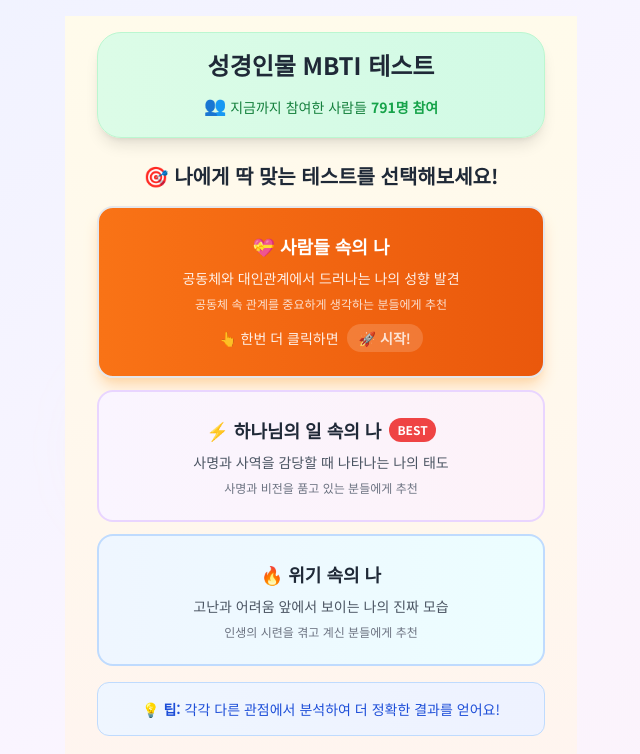
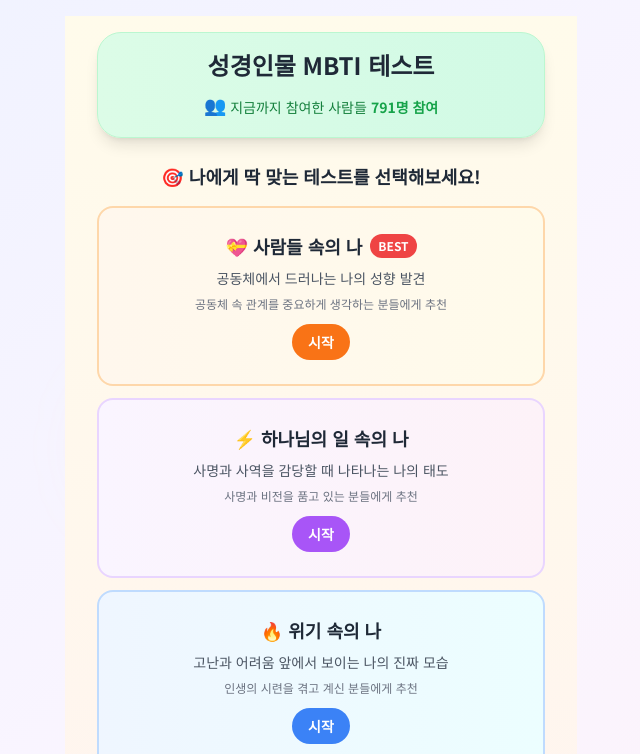
Before and after one commit to angibeom0985-arch/b-mbti_test, a React (Vite) app: page / in a window 1280 px wide. Shown: the top 754 px of the page, without its empty margins (319-959 px from the left). Built offline with nearby package versions, Linux system fonts and the light colour scheme.

Commit message:
feat: 시작페이지 개선 - 제목 폰트 축소, BEST를 사람들속의나로 고정, 클릭시 바로시작, 시작버튼 추가, 설명문구 수정, 중복질문 개선

```diff
--- a/components/StartScreen.tsx
+++ b/components/StartScreen.tsx
@@ -76,9 +76,9 @@ const StartScreen: React.FC<StartScreenProps> = ({ onStart }) => {
           </div>
         </div>
 
-        {/* 3. 테스트 선택 - 더블클릭으로 시작 */}
+        {/* 3. 테스트 선택 - 클릭으로 바로 시작 */}
         <div className="mb-6 space-y-4">
-          <h3 className="text-xl font-bold text-gray-800 mb-4 text-center">
+          <h3 className="text-lg font-bold text-gray-800 mb-4 text-center">
             🎯 나에게 딱 맞는 테스트를 선택해보세요!
           </h3>
           <div className="space-y-3">
@@ -90,8 +90,7 @@ const StartScreen: React.FC<StartScreenProps> = ({ onStart }) => {
                 <button
                   key={versionNumber}
                   onClick={() => {
-                    if (selectedVersion === versionNumber) {
-                      // 이미 선택된 버전을 다시 클릭하면 해당 테스트 페이지로 이동
+                    // 클릭 시 바로 해당 테스트 페이지로 이동
                     // 테스트 시작 통계 업데이트
                     VisitorCounter.incrementVersionUsage(versionNumber);
 
@@ -101,73 +100,50 @@ const StartScreen: React.FC<StartScreenProps> = ({ onStart }) => {
                       3: 'https://b-mbti.money-hotissue.com/test3'
                     };
                     window.location.href = testUrls[versionNumber as keyof typeof testUrls];
-                    } else {
-                      // 다른 버전 선택
-                      setSelectedVersion(versionNumber);
-                    }
                   }}
-                  className={`w-full p-6 rounded-2xl border-2 transition-all duration-300 text-left transform hover:scale-[1.01] ${
-                    isSelected
-                      ? `border-${version.color}-400 bg-gradient-to-r ${
-                          version.color === 'orange'
-                            ? 'from-orange-500 to-orange-600 text-white shadow-lg shadow-orange-200'
-                            : version.color === 'purple'
-                            ? 'from-purple-500 to-purple-600 text-white shadow-lg shadow-purple-200'
-                            : 'from-blue-500 to-blue-600 text-white shadow-lg shadow-blue-200'
-                        }`
-                      : `bg-gradient-to-r ${
+                  className={`w-full p-6 rounded-2xl border-2 transition-all duration-300 text-left transform hover:scale-[1.01] bg-gradient-to-r ${
                     version.color === 'orange'
                       ? 'from-orange-50 to-amber-50 border-orange-200 hover:border-orange-300'
                       : version.color === 'purple'
                       ? 'from-purple-50 to-pink-50 border-purple-200 hover:border-purple-300'
                       : 'from-blue-50 to-cyan-50 border-blue-200 hover:border-blue-300'
-                        } hover:shadow-md`
-                  }`}
+                  } hover:shadow-md`}
                 >
                   <div className="flex flex-col items-center justify-center text-center">
                     <div className="w-full">
-                      <h4 className={`text-lg font-bold mb-2 flex items-center justify-center ${
-                        isSelected ? 'text-white' : 'text-gray-800'
-                      }`}>
+                      <h4 className="text-lg font-bold mb-2 flex items-center justify-center text-gray-800">
                         <span>
                           {versionNumber === 1 && "💝 "}
                           {versionNumber === 2 && "⚡ "}
                           {versionNumber === 3 && "🔥 "}
                           {version.name}
                         </span>
-                        {versionNumber === mostPopularVersion && (
-                          <span className={`ml-2 px-2 py-1 rounded-full text-xs font-bold ${
-                            isSelected
-                              ? 'bg-white/20 text-white border border-white/30'
-                              : 'bg-red-500 text-white'
-                          }`}>
+                        {versionNumber === 1 && (
+                          <span className="ml-2 px-2 py-1 rounded-full text-xs font-bold bg-red-500 text-white">
                             BEST
                           </span>
                         )}
                       </h4>
-                      <p className={`text-sm mb-2 text-center ${
-                        isSelected ? 'text-white/90' : 'text-gray-600'
-                      }`}>
+                      <p className="text-sm mb-2 text-center text-gray-600">
                         {version.description}
                       </p>
 
                       {/* 각 테스트별 추가 특징 */}
-                      <div className={`text-xs text-center ${
-                        isSelected ? 'text-white/80' : 'text-gray-500'
-                      }`}>
+                      <div className="text-xs text-center text-gray-500 mb-3">
                         {versionNumber === 1 && "공동체 속 관계를 중요하게 생각하는 분들에게 추천"}
                         {versionNumber === 2 && "사명과 비전을 품고 있는 분들에게 추천"}
                         {versionNumber === 3 && "인생의 시련을 겪고 계신 분들에게 추천"}
                       </div>
 
-                      {isSelected && (
-                        <div className="mt-3 flex items-center justify-center">
-                          <span className="text-white/90 text-sm mr-2">👆 한번 더 클릭하면</span>
-                          <span className="bg-white/20 px-3 py-1 rounded-full text-sm font-semibold animate-pulse">
-                            🚀 시작!
+                      {/* 시작 버튼 */}
+                      <div className="flex justify-center">
+                        <span className={`px-4 py-2 rounded-full text-sm font-semibold text-white ${
+                          version.color === 'orange' ? 'bg-orange-500' :
+                          version.color === 'purple' ? 'bg-purple-500' : 'bg-blue-500'
+                        }`}>
+                          시작
                         </span>
                       </div>
-                      )}
                     </div>
                   </div>
                 </button>
--- a/constants.ts
+++ b/constants.ts
@@ -4,7 +4,7 @@ import type { Question, MbtiResult, MbtiType } from './types';
 export const TEST_VERSIONS = {
   1: {
     name: "사람들 속의 나",
-    description: "공동체와 대인관계에서 드러나는 나의 성향 발견",
+    description: "공동체에서 드러나는 나의 성향 발견",
     color: "orange"
   },
   2: {
@@ -64,10 +64,10 @@ export const QUESTIONS_V1: Question[] = [
     ],
   },
   {
-    text: "공동체에서 의견 충돌이 있을 때\n나는 어떻게 접근하나요?",
+    text: "교회에서 중요한 결정을 내려야 할 때\n나는 무엇을 우선시하나요?",
     answers: [
-      { text: "객관적 사실을 근거로 공정하고 논리적인 해결책을 제시한다", type: 'T' },
-      { text: "모든 사람의 감정을 고려해 서로 상처받지 않는 방법을 찾는다", type: 'F' },
+      { text: "객관적인 데이터와 실용적인 효과를 중심으로 판단한다", type: 'T' },
+      { text: "성도들의 마음과 공동체의 화합을 먼저 생각한다", type: 'F' },
     ],
   },
   {
@@ -99,10 +99,10 @@ export const QUESTIONS_V1: Question[] = [
     ],
   },
   {
-    text: "교회 행사를 계획할 때\n나는 어떤 스타일인가요?",
+    text: "주일 예배 후 식사를 함께할 때\n나는 어떤 모습인가요?",
     answers: [
-      { text: "세부사항까지 미리 계획하여 차질 없이 진행되도록 준비한다", type: 'J' },
-      { text: "기본 틀만 정하고 상황에 따라 임기응변으로 조정한다", type: 'P' },
+      { text: "정해진 시간에 맞춰 정리하고 다음 일정을 계획한다", type: 'J' },
+      { text: "분위기가 좋으면 시간에 구애받지 않고 더 함께한다", type: 'P' },
     ],
   },
 ];
```
Lines whose indentation alone changed are shown as unchanged.
